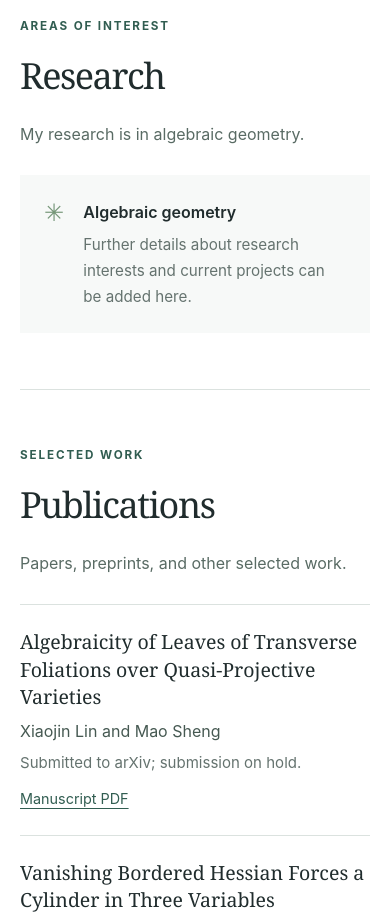
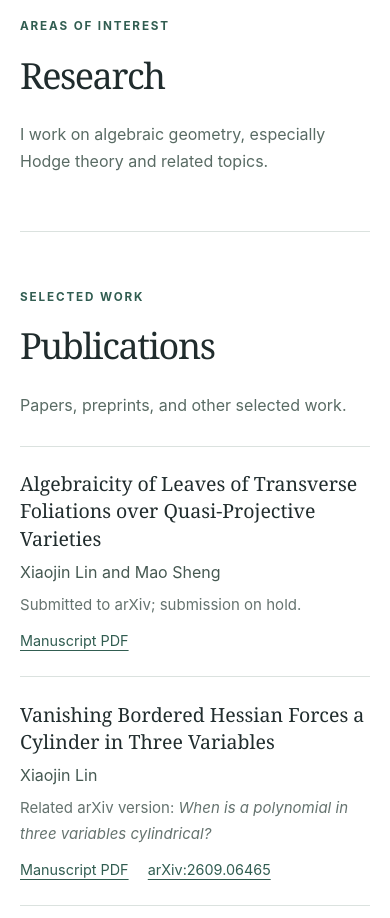
Before and after one commit to Xiaojin-Lin/Xiaojin-Lin.github.io, a plain HTML site: page index.html in a window 390 px wide. Shown: the part 1120-2038 px from the top of the page. Drawn offline with Linux system fonts and the light colour scheme.

Commit message:
Update research description and mobile layout

```diff
--- a/index.html
+++ b/index.html
@@ -11,6 +11,7 @@
     .publication h3{font-family:Georgia,"Times New Roman",serif;font-weight:400;font-size:1.22rem;line-height:1.4;margin:0 0 .45rem}
     .publication p{margin:0 0 .35rem}.publication .authors{color:#465952}.publication-info{color:var(--muted);font-size:.94rem}
     .publication-links{display:flex;flex-wrap:wrap;gap:.5rem 1.2rem;margin-top:.7rem}.publication-links a{color:var(--green);font-size:.9rem;text-underline-offset:4px}
+    #research .section-intro{margin-bottom:0}.contact a{overflow-wrap:anywhere}
   </style>
 </head>
 <body>
@@ -62,8 +63,7 @@
       <section class="content-section" id="research">
         <div class="section-heading"><p class="eyebrow">Areas of interest</p><h2>Research</h2></div>
         <div class="section-body">
-          <p class="section-intro">My research is in algebraic geometry.</p>
-          <div class="empty-state"><span class="empty-icon" aria-hidden="true">✳</span><div><h3>Algebraic geometry</h3><p class="placeholder">Further details about research interests and current projects can be added here.</p></div></div>
+          <p class="section-intro">I work on algebraic geometry, especially Hodge theory and related topics.</p>
         </div>
       </section>
       <section class="content-section" id="publications">
```
